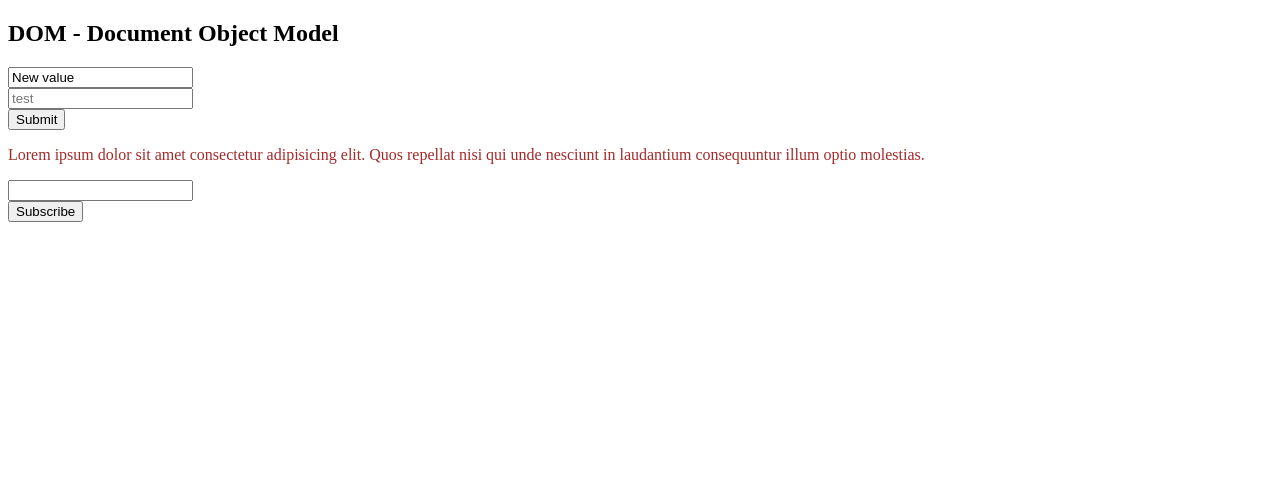
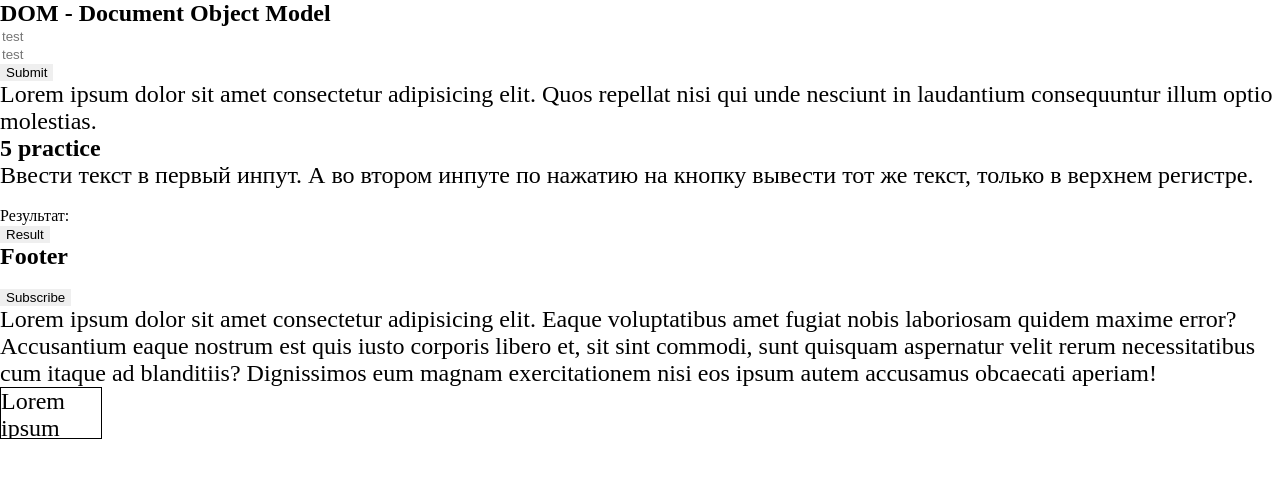
Before and after one commit to klevoDev/dom, a plain HTML site: page index.html in a window 1280 px wide. Drawn offline with Linux system fonts and the light colour scheme.

Commit message:
added scroll

```diff
--- a/css/style.css
+++ b/css/style.css
@@ -1,38 +1,15 @@
-@font-face {
-  font-display: swap;
-  font-family: "Gilroy";
-  src: url("./../fonts/Gilroy-Regular.woff2") format("woff2"), url("./../fonts/Gilroy-Regular.woff") format("woff");
-  font-weight: 400;
-  font-style: normal;
+.test {
+    text-align: center;
+    color: brown;
 }
 
-@font-face {
-  font-display: swap;
-  font-family: "Gilroy";
-  src: url("./../fonts/Gilroy-Bold.woff2") format("woff2"), url("./../fonts/Gilroy-Bold.woff") format("woff");
-  font-weight: 700;
-  font-style: normal;
+* {
+    margin: 0;
+    /* padding: 0;  */
+    border: none;
+    /* box-sizing: border-box; */
 }
 
-
-#text-1 {
-  color: brown
+p {
+    font-size: 24px;
 }
-
-/* .start__text {
-  color: red !important;
-} */
-
-.start__text {
-  color: blue;
-}
-
-p.start__text {
-  color: green;
-}
-
-._active {
-  font-size: 18px;
-  font-weight: bold;
-  color: coral;
-}
--- a/index.html
+++ b/index.html
@@ -33,35 +33,70 @@
                         </div>
                         <div class="form__wrap-button">
                             <button class="form__button" type="submit">
-                                Submit
+                                <span>
+                                    Submit
+                                </span>
                             </button>
                         </div>
                     </form>
+                    <!-- beforebegin -->
                     <p class="start__text text" id="text-1">
+                        <!-- afterbegin -->
                         Lorem ipsum dolor sit amet consectetur adipisicing elit. Quos repellat nisi qui unde nesciunt in laudantium consequuntur illum optio molestias.
+                        <!--  beforeend -->
                     </p>
+                    <!-- affterend -->
+
+                </div>
+            </section>
+            <section class="about page__about">
+                <div class="container">
+                    <h2 class="about__subheading">
+                        5 practice
+                    </h2>
+                    <p>
+                        Ввести текст в первый инпут. А во втором инпуте по нажатию на кнопку вывести тот же текст, только в верхнем регистре.
+                    </p>
+                    <form action="#" class="about__form form">
+                        <input type="text">
+                        <br>
+                        <!-- <input type="text" readonly> -->
+                        <span class="form__res">
+                            <span>Результат:</span>
+                        </span>
+                        <br>
+                        <button type="submit">Result</button>
+                    </form>
                 </div>
             </section>
         </main>
 
         <footer class="footer">
             <div class="container">
+                <h2>Footer</h2>
                 <form action="footer__form form">
                     <div class="footer__wrap-email">
-                        <input type="email" name="email">
+                        <input type="text" name="">
                     </div>
                     <div class="footer__wrap-submit">
                         <button type="submit">
                             Subscribe
                         </button>
                     </div>
+                    <p>
+                        Lorem ipsum dolor sit amet consectetur adipisicing elit. Eaque voluptatibus amet fugiat nobis laboriosam quidem maxime error? Accusantium eaque nostrum est quis iusto corporis libero et, sit sint commodi, sunt quisquam aspernatur velit rerum necessitatibus cum itaque ad blanditiis? Dignissimos eum magnam exercitationem nisi eos ipsum autem accusamus obcaecati aperiam!
+                    </p>
+                    <p id="testDiv" style="width: 100px; height: 50px; border: 1px solid #000; overflow: auto">
+                        Lorem ipsum dolor sit, amet consectetur adipisicing elit. Nihil laboriosam rerum fugit sint dignissimos ad excepturi aspernatur, quaerat hic adipisci aperiam eaque, magni ducimus enim aliquid sit ex esse nesciunt?
+                    </p>
                 </form>
             </div>
         </footer>
     </div>
     <!-- <script src="./js/1-dom-search.js"></script> -->
-    <script src="./js/3-dom-attribute.js"></script>
-    <!-- <script src="./js/2-dom-class.js"></script> -->
+
+    <script src="./js/8-scroll.js"></script>
+
 </body>
 
 </html>
--- a/js/2-dom-class.js
+++ b/js/2-dom-class.js
@@ -21,7 +21,7 @@ console.log(textEl.className); // Обращение к атрибуту - Ст
 
 textEl.classList.add('_active') // Добавляет класс
 
-textEl.classList.toggle('_active') // ? Добавляет класс если его нети убирает класс, если он есть
+textEl.classList.toggle('_active') // ? Добавляет класс если его нет и убирает класс, если он есть
 
 // * 4. Удалить класс (DELETE)
 // textEl.classList.remove('text') // * Удаление
--- a/js/3-dom-attribute.js
+++ b/js/3-dom-attribute.js
@@ -5,7 +5,7 @@ const buttonEl = document.querySelector('button');
 
 
 // * 1. Проверка на существование атрибута
-// inputlEl.hasAttribute('href')
+// inputlEl.hasAttribute('href') // возвращает true или false
 // inputlEl.value === 'tester'
 
 // * 2. Получить значение атрибута (READ)
@@ -18,7 +18,7 @@ console.log(inputlEl.getAttribute('value')); // null
 // * 3. Удаление (Delete)
 inputlEl.removeAttribute('class') // Удалить атрибут
 // inputEL.className = ''
-inputlEl.value = ''
+// inputlEl.value = ''
 
 // * 4. Изменить значение (UPDATE)
 inputlEl.setAttribute('value', '100') // Изменить первоначальное состояние
--- /dev/null
+++ b/js/8-scroll.js
@@ -0,0 +1,54 @@
+// * ===== Geometry / scroll ====== * //
+
+// https://learn.javascript.ru/onscroll
+// https://learn.javascript.ru/size-and-scroll-window
+// https://learn.javascript.ru/size-and-scroll
+// https://learn.javascript.ru/coordinates
+
+// ! <!DOCTYPE HTML> обязательно должен быть
+
+const headingElement = document.querySelector('h1')
+const subheadingElement = document.querySelector('h2')
+const testDiv = document.querySelector('#testDiv')
+const body = document.body
+
+
+// * Ширина и высота окна браузера
+// Показывает всю ширину (+ скролл на windows в теге body)
+console.log(window.innerWidth);
+console.log(window.innerHeight);
+
+
+// * Ширина и высота DOM-элементов
+// C учётом padding, border и scroll-bar* на элементах
+// * ИСКЛ: не учитыввает ширину scroll-bar в теге body
+console.log(body.offsetWidth);
+
+// С учётом padding (без border & без scroll-bar)
+console.log(body.clientWidth);
+
+// С учётом padding (без border & без scroll-bar)
+// Но учитывает то, что находится за прокруткой
+console.log(body.scrollWidth);
+
+// Example: (box-sizing: content-box)
+console.log(testDiv.offsetHeight); // 52
+console.log(testDiv.clientHeight); // 50
+console.log(testDiv.scrollHeight); // 683
+
+
+// * scroll на windows
+// ! (Скролл имеет разную ширину на разных разрешениях)
+// Чтобы посчитать ширину скролла:
+
+console.log(window.innerWidth - document.body.offsetWidth);
+
+
+// * Геометрические параметры элементов * //
+
+const geomHeadingEl = subheadingElement.getBoundingClientRect();
+
+console.log(geomHeadingEl.top); // Растояние о текущей прокрутки до заголвка сверху
+console.log(geomHeadingEl.left);
+
+// * Прокрутка / scrool * //
--- a/scss/_blocks.scss
+++ /dev/null
@@ -1,4 +0,0 @@
-.wrapper {}
-
-.container {
-}
--- a/scss/_fonts.scss
+++ /dev/null
@@ -1,22 +0,0 @@
-// Converter ttf to woff & woff2: https://transfonter.org
-// local google fonts: https://google-webfonts-helper.herokuapp.com/fonts
-
-@mixin font($fontFamily, $fileName, $fontWeight, $fontStyle) {
-    @font-face {
-        font-display: swap;
-        font-family: $fontFamily;
-        src: url("./../fonts/#{$fileName}.woff2") format("woff2"), url("./../fonts/#{$fileName}.woff") format("woff");
-        font-weight: #{$fontWeight};
-        font-style: #{$fontStyle};
-    }
-}
-@include font("Gilroy", "Gilroy-Regular", "400", "normal");
-@include font("Gilroy", "Gilroy-Bold", "700", "normal");
-
-// Include font:
-// @include font("Lato", "LatoRegular", "400", "normal");
-
-// Examples:
-// @include font("BebasNeue", "BebasNeueRegular", "400", "italic");
-// @include font("Lato", "LatoBold", "700", "normal");
-// @include font("Lato", "LatoRegular", "400", "normal");
--- a/scss/_iconfont.scss
+++ /dev/null
@@ -1,35 +0,0 @@
-@font-face {
-  font-family: "iconfont";
-  src: url("./../fonts/iconfont.woff2") format("woff2"), url("./../fonts/iconfont.woff") format("woff");
-  font-weight: normal;
-  font-style: normal;
-  font-display: block;
-}
-
-[class^="_icon-"]::before,
-[class*=" _icon-"]::before,
-[class^="_icon-"]::after,
-[class*=" _icon-"]::after {
-  font-family: "iconfont";
-  speak: never;
-  font-style: normal;
-  font-weight: normal;
-  font-variant: normal;
-  text-transform: none;
-  line-height: 1;
-  -webkit-font-smoothing: antialiased;
-  -moz-osx-font-smoothing: grayscale;
-}
-
-._icon-bug:before {
-  content: "\e900";
-}
-._icon-layers:before {
-  content: "\e901";
-}
-// ._icon-cube:before {
-//   content: "\e902";
-// }
-._icon-cube::after {
-  content: "\e902";
-}
--- a/scss/_nullstyle.scss
+++ /dev/null
@@ -1,46 +0,0 @@
-// ******************** > Обнуление стилей < ******************** //
-* {
-    padding: 0;
-    margin: 0;
-    border-style: none;
-}
-
-*,
-*:before,
-*:after {
-    box-sizing: border-box;
-}
-
-html {
-    height: 100%;
-    line-height: 1;
-    -webkit-text-size-adjust: 100%;
-}
-
-body {
-    height: 100%;
-}
-
-a {
-    text-decoration: none;
-}
-
-ul li {
-    list-style: none;
-}
-
-img {
-    vertical-align: top;
-}
-
-h1,
-h2,
-h3,
-h4,
-h5,
-h6 {
-    font-size: inherit;
-    font-weight: 400;
-}
-
-// ******************** > *** < ******************** //
--- a/scss/_page.scss
+++ /dev/null
@@ -1,2 +0,0 @@
-.page {
-}
--- a/scss/_start.scss
+++ /dev/null
@@ -1,2 +0,0 @@
-.start {
-}
--- a/scss/style.scss
+++ /dev/null
@@ -1,25 +0,0 @@
-// * ===== fonts ===== * //
-@import "_fonts";
-
-// * ===== null ===== * //
-@import "_variables";
-@import "_nullstyle";
-
-body {
-    font-family: "Roboto", sans-serif;
-}
-
-// * ===== bem blocks ===== * //
-@import "_blocks";
-
-// * ===== header ===== * //
-@import "_header";
-
-// * ===== main ===== * //
-@import "_page";
-
-// * ===== all sections ===== * //
-@import "_start";
-
-// * ===== footer ===== * //
-@import "_footer";
```
Also changed, not shown: js/4-dom-style.js (added, +31 -0 lines), js/5-event.js (added, +58 -0 lines), js/5-practice.js (added, +42 -0 lines), js/6-create-tags.js (added, +68 -0 lines), js/7-delegation.js (added, +21 -0 lines), scss/_footer.scss (deleted), scss/_header.scss (deleted), scss/_variables.scss (deleted).
